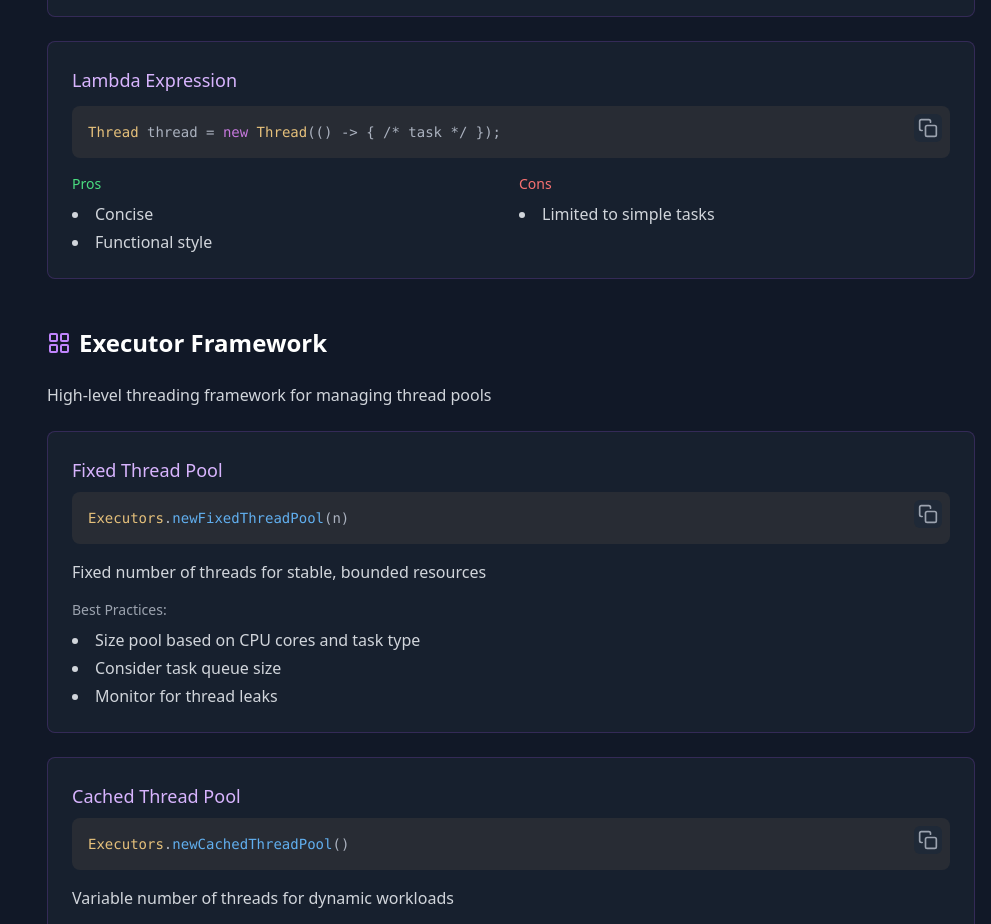
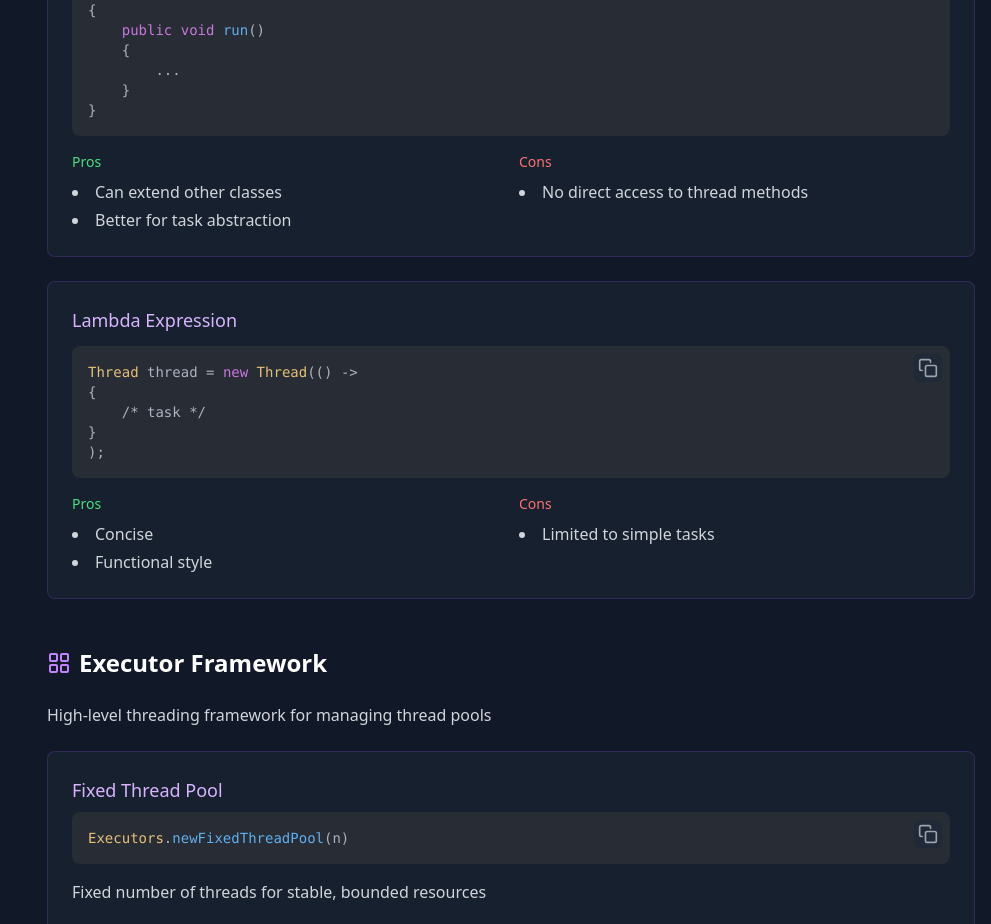
Before and after one commit to Hamza-EL-KHATIB/spring-learning-platform, a React (Create React App) app: page /java/concurrency in a window 1280 px wide. Shown: the part 1200-2124 px from the top of the page, without its empty margins (289-1280 px from the left). Built offline with nearby package versions, Linux system fonts and the light colour scheme.

Commit message:
feat: updates

```diff
--- a/src/components/CodeBlock.js
+++ b/src/components/CodeBlock.js
@@ -8,20 +8,25 @@ const formatCode = (code) => {
 
     // Split code by lines and add formatting
     code.split('\n').forEach((line) => {
-        if (line.includes('{')) {
-            formattedCode += `${indent.repeat(indentLevel)}${line.trim()}\n`;
-            indentLevel++;
-        } else if (line.includes('}')) {
-            indentLevel--;
-            formattedCode += `${indent.repeat(indentLevel)}${line.trim()}\n`;
-        } else {
-            formattedCode += `${indent.repeat(indentLevel)}${line.trim()}\n`;
-        }
+        // Split line by `{` or `}` and keep the braces separate
+        const segments = line.split(/(?<=\{)|(?=\{)|(?<=\})|(?=\})/);
+
+        segments.forEach(segment => {
+            const trimmedSegment = segment.trim();
+            if (trimmedSegment === '{') {
+                formattedCode += `${indent.repeat(indentLevel)}${trimmedSegment}\n`;
+                indentLevel++;
+            } else if (trimmedSegment === '}') {
+                indentLevel--;
+                formattedCode += `${indent.repeat(indentLevel)}${trimmedSegment}\n`;
+            } else if (trimmedSegment.length > 0) {
+                formattedCode += `${indent.repeat(indentLevel)}${trimmedSegment}\n`;
+            }
+        });
     });
 
     return formattedCode;
 };
-
 const CodeBlock = ({ code }) => {
     const [copySuccess, setCopySuccess] = useState('');
 
```
